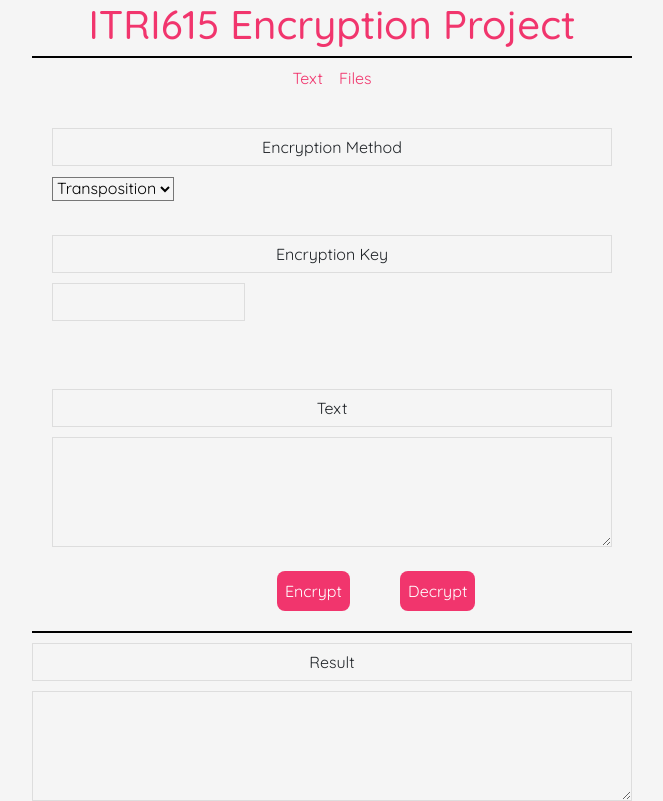
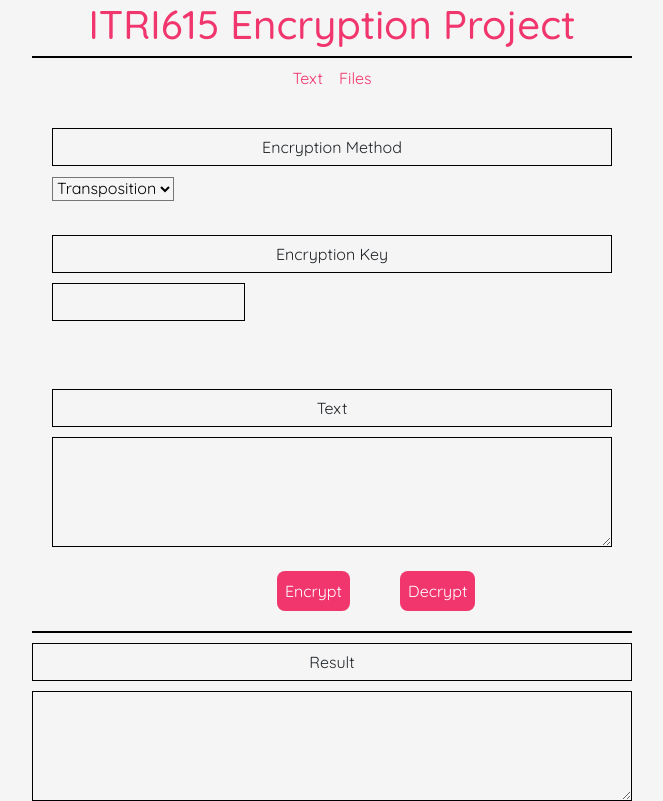
Before and after one commit to DeradoZA/ITRI615-Encryption-Project, a React (Create React App) app in the folder crypt-site/: page / in a window 1280 px wide. Shown: the whole page, without its empty margins (308-971 px from the left). Built offline with nearby package versions, Linux system fonts and the light colour scheme.

Commit message:
Added borders to textboxes

```diff
--- a/crypt-site/src/index.css
+++ b/crypt-site/src/index.css
@@ -54,7 +54,7 @@
 .file-form input, .file-form label{
   padding: 6px 10px;
   margin: 10px 0;
-  border: 1px solid #ddd;
+  border: 1px solid black;
   box-sizing: border-box;
   display: block;
 }
@@ -81,13 +81,14 @@
 .text-form input, .text-form label{
   padding: 6px 10px;
   margin: 10px 0;
-  border: 1px solid #ddd;
+  border: 1px solid black;
   box-sizing: border-box;
   display: block;
 }
 
 .text-form textarea{
   width : 100%;
+  border: 1px solid black;
 }
 
 .text-form button{
@@ -108,7 +109,7 @@
 .output label, textarea{
   padding: 6px 10px;
   margin: 10px 0;
-  border: 1px solid #ddd;
+  border: 1px solid black;
   box-sizing: border-box;
   display: block;
   width : 100%;
```
Also changed, not shown: 2 other files (tests, documents, lock files or other folders).
